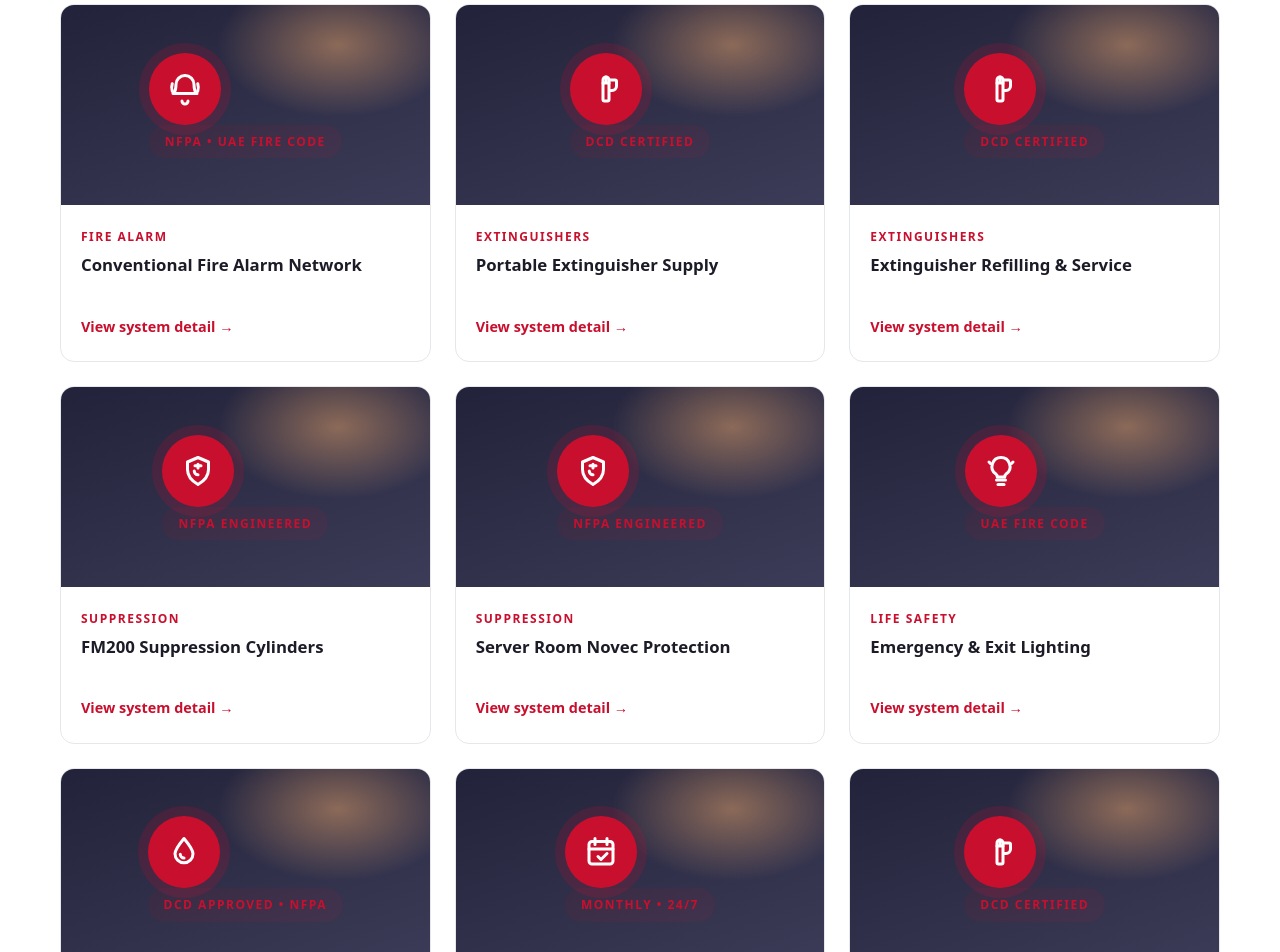
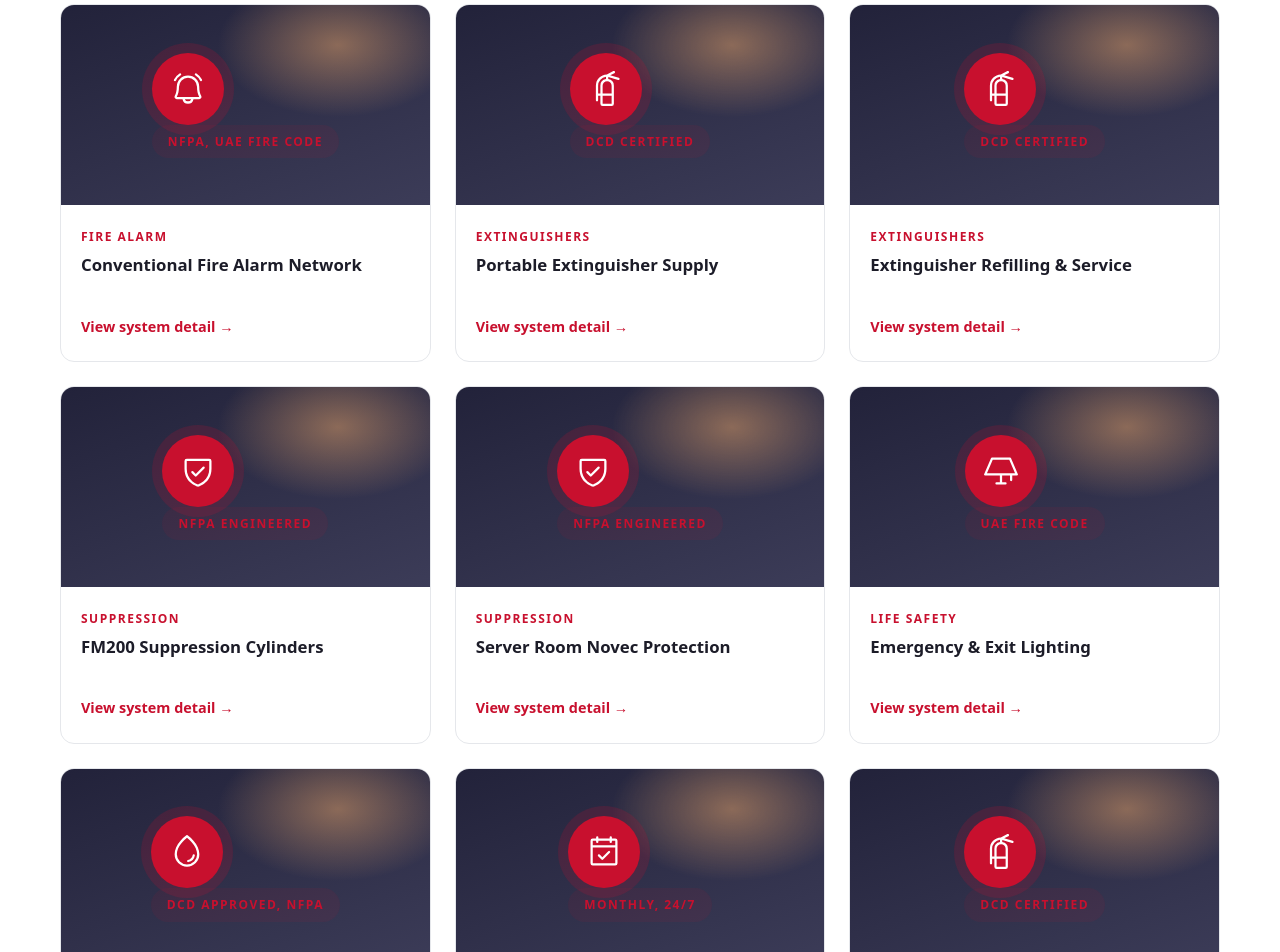
Before and after one commit to IbrahimKhaled19/work, a React (Vite) app: page /gallery in a window 1280 px wide. Shown: the part 1080-2032 px from the top of the page. Built offline with nearby package versions, Linux system fonts and the light colour scheme.

Commit message:
Taste-skill pass (Gallery): Phosphor icons, valid caption markup, unified quote label

```diff
--- a/src/index.css
+++ b/src/index.css
@@ -1269,7 +1269,7 @@ textarea:focus-visible {
   gap: 14px;
 }
 
-.gallery-item figcaption {
+.gallery-item .gallery-caption {
   padding: 18px 20px 22px;
 }
 
--- a/src/pages/Gallery.jsx
+++ b/src/pages/Gallery.jsx
@@ -1,71 +1,21 @@
 import { useState } from 'react'
 import { Link } from 'react-router-dom'
+import { Drop } from '@phosphor-icons/react/Drop'
+import { BellRinging } from '@phosphor-icons/react/BellRinging'
+import { FireExtinguisher } from '@phosphor-icons/react/FireExtinguisher'
+import { Lamp } from '@phosphor-icons/react/Lamp'
+import { ShieldCheck } from '@phosphor-icons/react/ShieldCheck'
+import { CalendarCheck } from '@phosphor-icons/react/CalendarCheck'
+import { Phone } from '@phosphor-icons/react/Phone'
 import PageHero from '../components/PageHero'
 
 const galleryVisuals = {
-  'fire-fighting-systems': {
-    proof: 'DCD Approved • NFPA',
-    icon: (
-      <svg width="36" height="36" viewBox="0 0 24 24" fill="none" stroke="#fff" strokeWidth="2" strokeLinecap="round" strokeLinejoin="round" aria-hidden="true">
-        <path d="M12 3c3.5 4.2 6 7.3 6 10.2A6 6 0 0 1 6 13.2C6 10.3 8.5 7.2 12 3Z" />
-        <path d="M9.5 13.5a2.5 2.5 0 0 0 2.5 2.5" />
-      </svg>
-    ),
-  },
-  'fire-alarm-systems': {
-    proof: 'NFPA • UAE Fire Code',
-    icon: (
-      <svg width="36" height="36" viewBox="0 0 24 24" fill="none" stroke="#fff" strokeWidth="2" strokeLinecap="round" strokeLinejoin="round" aria-hidden="true">
-        <path d="M18 9a6 6 0 1 0-12 0c0 5-2 6-2 6h16s-2-1-2-6" />
-        <path d="M10 20a2 2 0 0 0 4 0" />
-        <path d="M20.5 8.5a8 8 0 0 1 0 5" />
-        <path d="M3.5 8.5a8 8 0 0 0 0 5" />
-      </svg>
-    ),
-  },
-  'fire-extinguishers': {
-    proof: 'DCD Certified',
-    icon: (
-      <svg width="36" height="36" viewBox="0 0 24 24" fill="none" stroke="#fff" strokeWidth="2" strokeLinecap="round" strokeLinejoin="round" aria-hidden="true">
-        <path d="M10 8h4v11a1 1 0 0 1-1 1h-2a1 1 0 0 1-1-1V8Z" />
-        <path d="M10 8V6a2 2 0 0 1 2-2h0a2 2 0 0 1 2 2v2" />
-        <path d="M12 4v3" />
-        <path d="M14 6h4a1 1 0 0 1 1 1v1" />
-        <path d="M19 8v2a3 3 0 0 1-3 3h-1" />
-      </svg>
-    ),
-  },
-  'emergency-lighting': {
-    proof: 'UAE Fire Code',
-    icon: (
-      <svg width="36" height="36" viewBox="0 0 24 24" fill="none" stroke="#fff" strokeWidth="2" strokeLinecap="round" strokeLinejoin="round" aria-hidden="true">
-        <path d="M9 18h6" />
-        <path d="M10 21h4" />
-        <path d="M12 3a6 6 0 0 0-3.6 10.8c.7.6 1.1 1.2 1.1 2.2h5c0-1 .4-1.6 1.1-2.2A6 6 0 0 0 12 3Z" />
-        <path d="M4 6l1 1M20 6l-1 1" />
-      </svg>
-    ),
-  },
-  'fire-suppression': {
-    proof: 'NFPA Engineered',
-    icon: (
-      <svg width="36" height="36" viewBox="0 0 24 24" fill="none" stroke="#fff" strokeWidth="2" strokeLinecap="round" strokeLinejoin="round" aria-hidden="true">
-        <path d="M12 3l7 3v5c0 5-3.5 8-7 10-3.5-2-7-5-7-10V6l7-3Z" />
-        <path d="M9.5 12a2.5 2.5 0 0 0 2.5 2.5" />
-        <path d="M12 7.5V10M10 8.5h4" />
-      </svg>
-    ),
-  },
-  amc: {
-    proof: 'Monthly • 24/7',
-    icon: (
-      <svg width="36" height="36" viewBox="0 0 24 24" fill="none" stroke="#fff" strokeWidth="2" strokeLinecap="round" strokeLinejoin="round" aria-hidden="true">
-        <rect x="4" y="5" width="16" height="15" rx="2" />
-        <path d="M8 3v4M16 3v4M4 10h16" />
-        <path d="M10 15l2 2 4-4" />
-      </svg>
-    ),
-  },
+  'fire-fighting-systems': { proof: 'DCD Approved, NFPA', Icon: Drop },
+  'fire-alarm-systems': { proof: 'NFPA, UAE Fire Code', Icon: BellRinging },
+  'fire-extinguishers': { proof: 'DCD Certified', Icon: FireExtinguisher },
+  'emergency-lighting': { proof: 'UAE Fire Code', Icon: Lamp },
+  'fire-suppression': { proof: 'NFPA Engineered', Icon: ShieldCheck },
+  amc: { proof: 'Monthly, 24/7', Icon: CalendarCheck },
 }
 
 const items = [
@@ -134,8 +84,11 @@ function Gallery() {
               Showing {visibleItems.length} of {items.length} panels
             </p>
           </div>
+          {/* TODO: panel photography, 800x600 per panel, real installs */}
           <div className="gallery-grid">
-            {visibleItems.map((g) => (
+            {visibleItems.map((g) => {
+              const { Icon, proof } = galleryVisuals[g.serviceId]
+              return (
                 <Link
                   to={`/services#${g.serviceId}`}
                   className="gallery-item"
@@ -145,24 +98,20 @@ function Gallery() {
                   <div className="gallery-visual" aria-hidden="true">
                     <div className="visual-stack">
                       <div className="visual-inner gallery-medallion">
-                      {galleryVisuals[g.serviceId]?.icon}
+                        <Icon size={36} color="#fff" />
                       </div>
-                    <span className="visual-proof">{galleryVisuals[g.serviceId]?.proof}</span>
+                      <span className="visual-proof">{proof}</span>
                     </div>
                   </div>
-                <figcaption>
+                  <div className="gallery-caption">
                     <span className="gallery-cat">{g.cat}</span>
                     <h3>{g.title}</h3>
                     <span className="card-link">View system detail →</span>
-                </figcaption>
+                  </div>
                 </Link>
-            ))}
+              )
+            })}
           </div>
-          {visibleItems.length === 0 && (
-            <p className="gallery-note" role="status">
-              No panels in this group yet. Contact us for references in this discipline.
-            </p>
-          )}
           <p className="gallery-note">
             Project photography in progress. Panels above are illustrative, not
             site photos. For recent references or a site visit,{' '}
@@ -181,16 +130,14 @@ function Gallery() {
           </p>
           <div className="cta-actions">
             <Link to="/contact" className="btn btn-solid btn-light">
-              Contact Us
+              Get a Free Quote
             </Link>
             <a
               href="tel:+97125512311"
               className="btn btn-outline cta-emergency"
               aria-label="Call 24/7 Emergency: +971 2 5512 311"
             >
-              <svg width="16" height="16" viewBox="0 0 24 24" fill="none" stroke="currentColor" strokeWidth="2" strokeLinecap="round" strokeLinejoin="round" aria-hidden="true">
-                <path d="M22 16.9v3a2 2 0 0 1-2.2 2 19.8 19.8 0 0 1-8.6-3.1 19.5 19.5 0 0 1-6-6A19.8 19.8 0 0 1 2.1 4.2 2 2 0 0 1 4.1 2h3a2 2 0 0 1 2 1.7c.13.96.36 1.9.7 2.8a2 2 0 0 1-.45 2.1L8.1 9.9a16 16 0 0 0 6 6l1.3-1.25a2 2 0 0 1 2.1-.45c.9.34 1.84.57 2.8.7A2 2 0 0 1 22 16.9z" />
-              </svg>
+              <Phone size={16} aria-hidden="true" />
               Call 24/7 Emergency
             </a>
           </div>
--- a/src/pages/Services.jsx
+++ b/src/pages/Services.jsx
@@ -258,7 +258,7 @@ function Services() {
           </p>
           <div className="cta-actions">
             <Link to="/contact" className="btn btn-solid btn-light">
-              Contact Us
+              Get a Free Quote
             </Link>
             <a
               href="tel:+97125512311"
```
Lines whose indentation alone changed are shown as unchanged.
